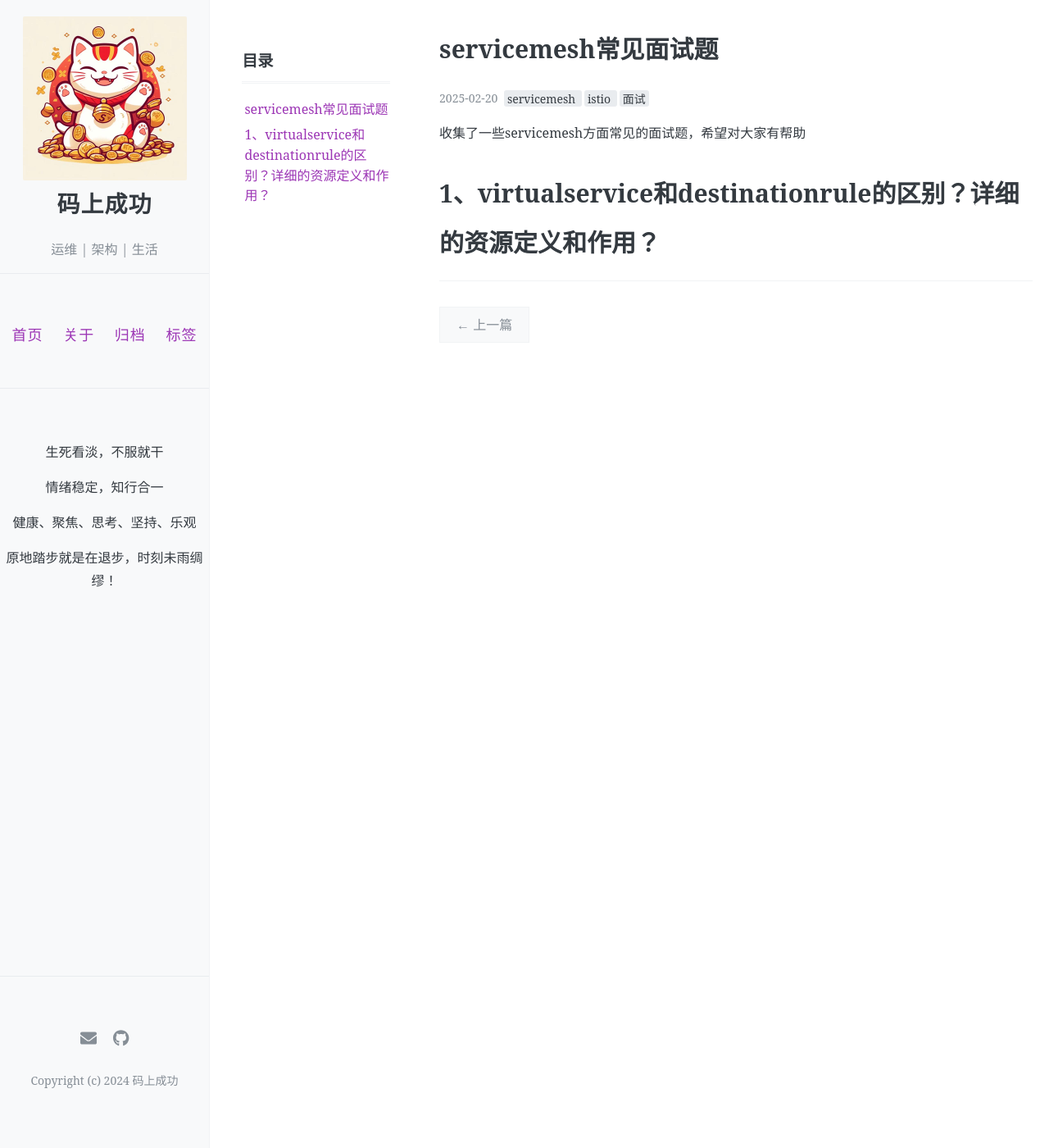
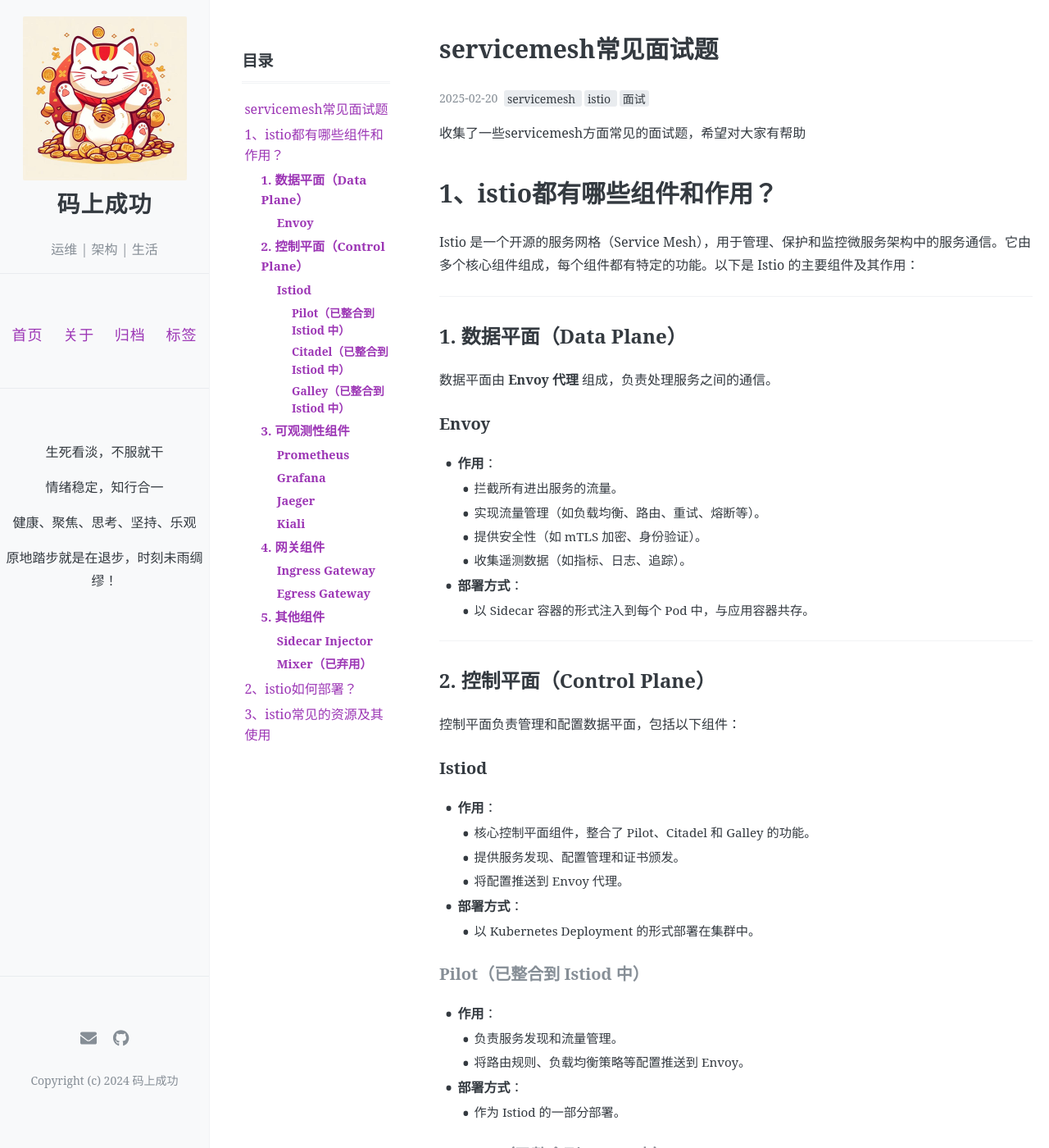
Before and after one commit to swh0318/swh0318.github.io, a Jekyll site: the page built from _posts/2025/2025-02-20-servicemesh_interview.md, in a window 1280 px wide and 1400 px high. Shown: the whole window at 82% size. Built offline with Jekyll 4.4.1, drawn with Linux system fonts in a browser that asks for light colours; comment, search, counter and statistics services are not loaded; some of the changed text lies outside the part shown.

Commit message:
提交istio组件面试题

````diff
--- a/_posts/2025/2025-02-20-servicemesh_interview.md
+++ b/_posts/2025/2025-02-20-servicemesh_interview.md
@@ -10,4 +10,152 @@
 收集了一些servicemesh方面常见的面试题，希望对大家有帮助
 <!-- more -->
 
-# 1、virtualservice和destinationrule的区别？详细的资源定义和作用？
+# 1、istio都有哪些组件和作用？
+Istio 是一个开源的服务网格（Service Mesh），用于管理、保护和监控微服务架构中的服务通信。它由多个核心组件组成，每个组件都有特定的功能。以下是 Istio 的主要组件及其作用：
+
+---
+
+## **1. 数据平面（Data Plane）**
+数据平面由 **Envoy 代理** 组成，负责处理服务之间的通信。
+
+### **Envoy**
+- **作用**：
+  - 拦截所有进出服务的流量。
+  - 实现流量管理（如负载均衡、路由、重试、熔断等）。
+  - 提供安全性（如 mTLS 加密、身份验证）。
+  - 收集遥测数据（如指标、日志、追踪）。
+- **部署方式**：
+  - 以 Sidecar 容器的形式注入到每个 Pod 中，与应用容器共存。
+
+---
+
+## **2. 控制平面（Control Plane）**
+控制平面负责管理和配置数据平面，包括以下组件：
+
+### **Istiod**
+- **作用**：
+  - 核心控制平面组件，整合了 Pilot、Citadel 和 Galley 的功能。
+  - 提供服务发现、配置管理和证书颁发。
+  - 将配置推送到 Envoy 代理。
+- **部署方式**：
+  - 以 Kubernetes Deployment 的形式部署在集群中。
+
+#### **Pilot（已整合到 Istiod 中）**
+- **作用**：
+  - 负责服务发现和流量管理。
+  - 将路由规则、负载均衡策略等配置推送到 Envoy。
+- **部署方式**：
+  - 作为 Istiod 的一部分部署。
+
+#### **Citadel（已整合到 Istiod 中）**
+- **作用**：
+  - 负责证书管理和身份验证。
+  - 为服务之间提供 mTLS 加密。
+- **部署方式**：
+  - 作为 Istiod 的一部分部署。
+
+#### **Galley（已整合到 Istiod 中）**
+- **作用**：
+  - 负责配置验证和分发。
+  - 确保用户提供的配置是有效的。
+- **部署方式**：
+  - 作为 Istiod 的一部分部署。
+
+---
+
+## **3. 可观测性组件**
+Istio 提供了丰富的可观测性工具，用于监控和分析服务网格中的流量。
+
+### **Prometheus**
+- **作用**：
+  - 收集和存储 Envoy 代理的指标数据。
+  - 提供查询和告警功能。
+- **部署方式**：
+  - 以 Kubernetes Deployment 的形式部署。
+
+### **Grafana**
+- **作用**：
+  - 可视化 Prometheus 中的指标数据。
+  - 提供预定义的仪表盘，展示服务网格的运行状态。
+- **部署方式**：
+  - 以 Kubernetes Deployment 的形式部署。
+
+### **Jaeger**
+- **作用**：
+  - 分布式追踪系统，用于分析请求在服务之间的流动。
+  - 帮助诊断性能问题。
+- **部署方式**：
+  - 以 Kubernetes Deployment 的形式部署。
+
+### **Kiali**
+- **作用**：
+  - 服务网格的可视化管理工具。
+  - 提供拓扑图、指标、健康状态等信息。
+- **部署方式**：
+  - 以 Kubernetes Deployment 的形式部署。
+
+---
+
+## **4. 网关组件**
+Istio 提供了两种网关，用于管理进出服务网格的流量。
+
+### **Ingress Gateway**
+- **作用**：
+  - 管理进入服务网格的外部流量。
+  - 提供负载均衡、TLS 终止等功能。
+- **部署方式**：
+  - 以 Kubernetes Deployment 的形式部署。
+
+### **Egress Gateway**
+- **作用**：
+  - 管理从服务网格到外部服务的流量。
+  - 提供流量控制和安全性。
+- **部署方式**：
+  - 以 Kubernetes Deployment 的形式部署。
+
+---
+
+## **5. 其他组件**
+
+### **Sidecar Injector**
+- **作用**：
+  - 自动将 Envoy Sidecar 代理注入到应用的 Pod 中。
+- **部署方式**：
+  - 作为 Istiod 的一部分部署。
+
+### **Mixer（已弃用）**
+- **作用**：
+  - 在早期版本中负责策略控制和遥测数据收集。
+  - 在 Istio 1.5 及更高版本中，Mixer 的功能已整合到 Istiod 和 Envoy 中。
+- **部署方式**：
+  - 不再单独部署。
+
+# 2、istio如何部署？
+
+镜像：pilot  proxyv2(ingressgateway)
+
+
+
+
+
+# 3、istio常见的资源及其使用
+- VirtualService
+```
+```
+
+- DestinatioRule
+```
+```
+
+- ServicEntry
+```
+```
+- Gateway
+```
+```
+- AuthorizationPolicy
+```
+```
+- EnvoyFilter
+```
+```
````
Also changed, not shown: _posts/2025/2025-02-08-kuberntes_reconciler_patterns.md (+1 -1 lines).
